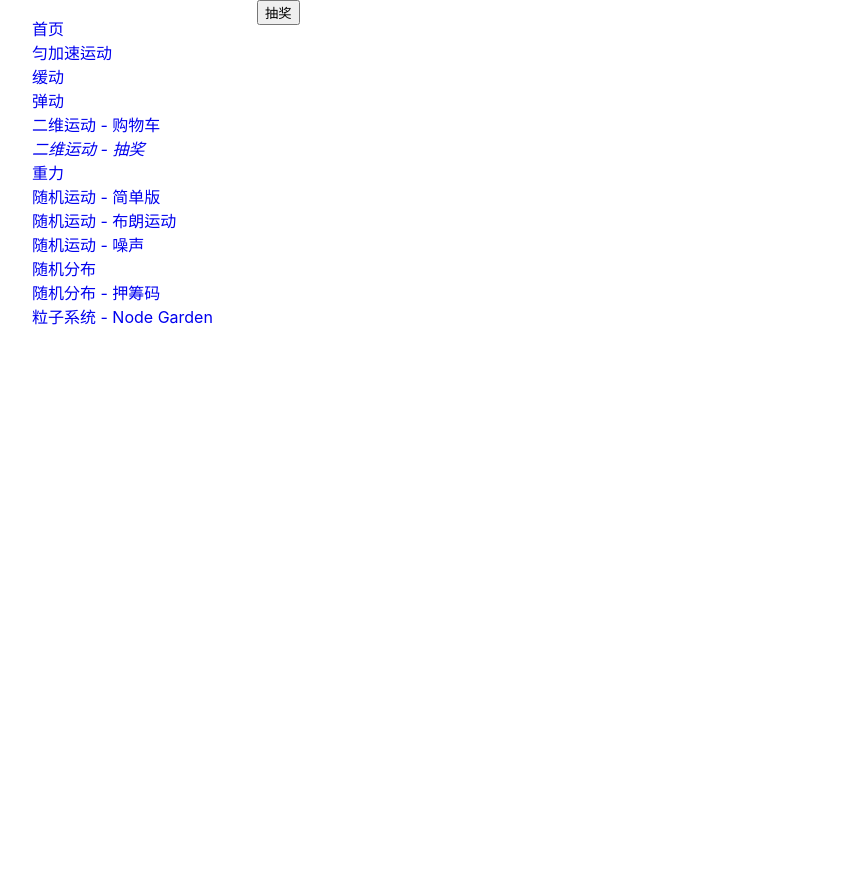
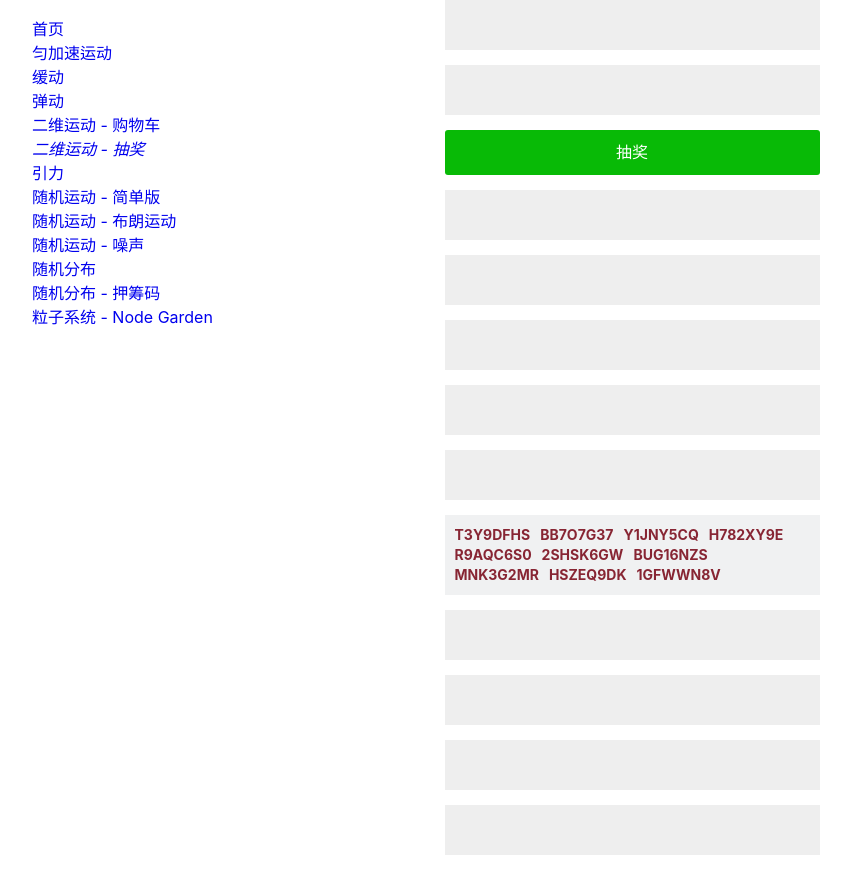
Before and after one commit to samuraime/physical-animations, a React (Create React App) app: page /motion/lottery in a window 1280 px wide. Shown: the whole page, without its empty margins (8-859 px from the left). Before the commit the page ends 800 px from the top, so only its background shows below. Built offline with nearby package versions, Linux system fonts and the light colour scheme.

Commit message:
add lottery demo

```diff
--- a/package.json
+++ b/package.json
@@ -3,6 +3,7 @@
   "version": "0.1.0",
   "private": true,
   "dependencies": {
+    "immutability-helper": "^3.0.0",
     "react": "^16.8.6",
     "react-dom": "^16.8.6",
     "react-router-dom": "^5.0.0",
--- a/src/App.js
+++ b/src/App.js
@@ -48,7 +48,7 @@ const routes = [
   {
     path: '/gravity',
     component: fullScreen(Gravity),
-    name: '重力',
+    name: '引力',
   },
   {
     path: '/random-motion/simple',
--- a/src/components/Navigation.js
+++ b/src/components/Navigation.js
@@ -6,7 +6,7 @@ function Navigation({ routes }) {
   return (
     <ul className={s.root}>
       {routes.map(({ path, name }) => (
-        <li>
+        <li key={path}>
           <NavLink exact to={path} className={s.link} activeClassName={s.activeLink}>
             {name}
           </NavLink>
--- a/src/pages/motion/Animation.js
+++ b/src/pages/motion/Animation.js
@@ -20,16 +20,17 @@ export default class Animation {
       const vs = 0.008 * scaleSign;
       let s = start;
 
-      const nextTick = () => {
+      const update = () => {
         if (abs(s - start) > abs(ds)) {
           resolve();
-        } else {
+          return;
+        }
+
         s += vs;
         this.node.style.transform = `scale3d(${s}, ${s}, 1)`;
-          requestAnimationFrame(nextTick);
-        }
+        requestAnimationFrame(update);
       };
-      nextTick();
+      update();
     });
   }
 
@@ -50,20 +51,21 @@ export default class Animation {
       let x = 0;
       let y = 0;
       let vy = 0;
-      const nextTick = () => {
+      const update = () => {
         if (abs(x) > abs(dx) || abs(y) > abs(dy)) {
           resolve();
-        } else {
+          return;
+        }
+
         x += vx;
         vy += ay;
         y += vy;
         const ratio = 1 - abs(y / dy);
         this.node.style.transform = `translate3d(${x}px, ${y}px, 0) scale3d(${ratio}, ${ratio}, 1)`;
         this.node.style.opacity = ratio + 0.1; // 加个值，不让透明度消失太快
-          requestAnimationFrame(nextTick);
-        }
+        requestAnimationFrame(update);
       };
-      nextTick();
+      update();
     });
   }
 }
--- a/src/pages/motion/Lottery.js
+++ b/src/pages/motion/Lottery.js
@@ -1,6 +1,13 @@
-import React, { useState, useRef, useEffect } from 'react';
+import React, { createRef, useState, useRef, useEffect } from 'react';
+import update from 'immutability-helper';
 import Animation from './Animation';
 import s from './Lottery.module.css';
+
+function Placeholder() {
+  return (
+    <div className={s.placeholder} />
+  );
+}
 
 const animate = async (ele, dx, dy) => {
   const animation = new Animation(ele);
@@ -11,14 +18,29 @@ const animate = async (ele, dx, dy) => {
   await animation.cast(dx, dy);
 };
 
+const getLotteryItem = () => ({
+  id: Math.random().toString(36).toUpperCase().slice(2, 10),
+  animation: false,
+  ref: createRef(),
+});
+
+const initList = Array.from({ length: 10 }, getLotteryItem);
+
 export default function Lottery() {
-  const containerRef = useRef(null);
-  const [list, setList] = useState([]);
+  const rootRef = useRef(null);
+  const luckyNumberRef = useRef(null);
+  const [list, setList] = useState(initList);
+  const [isAnimating, setAnimationStatus] = useState(false);
+
   const handleClick = () => {
+    if (isAnimating) {
+      return;
+    }
+
     setList([
       ...list,
       {
-        id: Math.random().toString(36).toUpperCase(),
+        ...getLotteryItem(),
         animation: true,
       },
     ]);
@@ -27,52 +49,68 @@ export default function Lottery() {
   useEffect(() => {
     const lottery = list.find(({ animation }) => animation);
 
-    if (!lottery) {
+    if (!lottery || isAnimating) {
       return;
     }
 
-    const scrollTop = document.body.scrollTop;
+    const root = rootRef.current;
+    const luckyNumber = luckyNumberRef.current;
+    const plainNumber = lottery.ref.current;
     const viewHeight = window.innerHeight;
-    const viewWidth = containerRef.current.clientWidth;
-    const number = this[`lucyNumber${lottery.id}`];
-    const plainNumber = this[`plainNumber${lottery.id}`];
-    const { top: rootTop } = this.root.getBoundingClientRect();
+    const { clientWidth: viewWidth } = document.body;
+    const { top: rootTop } = root.getBoundingClientRect();
     const { width, height, left, top } = plainNumber.getBoundingClientRect();
     const dy = top + height / 2 - viewHeight / 2;
     const dx = left + width / 2 - viewWidth / 2;
 
-    number.style.top = `${scrollTop + viewHeight / 2 - (rootTop + scrollTop)}px`;
-    animate(number, dx, dy).then(() => {
-      // TODO list is new list?
-      setList();
+    luckyNumber.style.top = `${viewHeight / 2 - rootTop}px`;
+    luckyNumber.style.visibility = 'visible';
+    setAnimationStatus(true);
+    animate(luckyNumber, dx, dy).then(() => {
+      const index = list.findIndex(({ animation }) => animation);
+      setList(update(list, {
+        [index]: {
+          animation: {
+            $set: false,
+          },
+        },
+      }));
+      setAnimationStatus(false);
     });
-  });
+  }, [list, isAnimating]);
+
+  const luckyNumber = list.find(({ animation }) => animation) || null;
 
   return (
-    <div className={s.root} ref={containerRef}>
-      <div className={s.placeholder} />
-      {list.filter(({ animation }) => animation).map(item => (
-        <div
-          // ref={(node) => { this[`lucyNumber${item.luckyNumber}`] = node; }}
-          className={s.luckyNumber}
-        >
-          {item.id}
+    <div className={s.root} ref={rootRef}>
+      <Placeholder />
+      <Placeholder />
+      {luckyNumber && (
+        <div ref={luckyNumberRef} className={s.luckyNumber}>
+          {luckyNumber.id}
         </div>
-      ))}
+      )}
       <button className={s.lottery} onClick={handleClick}>抽奖</button>
-      <div className={s.placeholder} />
-      <div className={s.placeholder} />
+      <Placeholder />
+      <Placeholder />
+      <Placeholder />
+      <Placeholder />
+      <Placeholder />
       <div className={s.records}>
-        {list.map(item => (
+        {list.map((item, i) => (
           <span
             key={item.id}
-            ref={(node) => { this[`plainNumber${item.id}`] = node; }}
+            ref={list[i].ref}
             className={s.number}
           >
             {item.id}
           </span>
         ))}
       </div>
+      <Placeholder />
+      <Placeholder />
+      <Placeholder />
+      <Placeholder />
     </div>
   );
 }
--- a/src/pages/motion/Lottery.module.css
+++ b/src/pages/motion/Lottery.module.css
@@ -1,88 +1,65 @@
 .root {
-  position:relative;
-  width: 750px;
+  position: relative;
+  width: 375px;
   margin: auto;
 }
-.root .luckyNumber {
-  position:absolute;
-  width:550px;
-  height:120px;
-  margin-top:-60px;
-  margin-left:-275px;
-  left:50%;
-  z-index:1;
-  font-size:36px;
-  font-weight:300;
-  color:#fff;
-  padding-top:4px;
-  padding-left:280px;
-  box-sizing:border-box;
-  line-height:120px;
-  background:url(https://cdn01.weipaitang.com/static/2017072070234cc0-73bf-43e4-b6d8-5ec54a95be75-W550H120) no-repeat center/cover;
+
+.placeholder {
+  height: 50px;
+  background: #eee;
+  margin-bottom: 15px;
 }
-.root .main {
-  padding:20px 0 20px 30px;
-  background:#fff;
+
+.luckyNumber {
+  position: absolute;
+  width: 275px;
+  height: 60px;
+  line-height: 60px;
+  margin-top: -15px;
+  margin-left: -137.5px;
+  left: 50%;
+  z-index: 1;
+  font-size: 18px;
+  font-weight: 300;
+  color: #fff;
+  padding-top: 2px;
+  padding-left: 140px;
+  box-sizing: border-box;
+  background: url(../../images/number.png) no-repeat center/cover;
+  visibility: hidden;
 }
-.root .main > * {
-  padding-right:30px;
+
+.lottery {
+  width: 100%;
+  height: 45px;
+  padding: 0;
+  line-height: 45px;
+  background: #08ba06;
+  border-radius: 3px;
+  font-size: 16px;
+  text-align: center;
+  color: #fff;
+  border: none;
+  outline: none;
+  margin-bottom: 15px;
 }
-.root .main .lotteryWrapper {
-  margin-bottom:25px;
+
+.records {
+  position: relative;
+  width: 100%;
+  padding: 10px;
+  margin-bottom: 15px;
+  background: #f0f1f2;
+  box-sizing: border-box;
 }
-.root .main .lotteryWrapper .lottery {
-  width:690px;
-  height:87px;
-  padding:0;
-  line-height:87px;
-  background:#08ba06;
-  border-radius:5px;
-  font-size:32px;
-  text-align:center;
-  color:#fff;
-  border:none;
-  outline:none;
+
+.number {
+  height: 20px;
+  line-height: 20px;
+  font-size: 14px;
+  color: #872533;
+  font-weight: bold;
+  margin-right: 10px;
+  display: inline-block;
+  vertical-align: top;
 }
-.root .main .lotteryWrapper .lottery.lotteryDisabled {
-  background:#ccc;
-}
-.root .main .lotteryWrapper .lottery .rest {
-  font-size:22px;
-}
-.root .main .lotteryRecord {
-  position:relative;
-  width:660px;
-  padding:15px;
-  margin-bottom:25px;
-  background:#f0f1f2;
-}
-.root .main .lotteryRecord .title {
-  display:flex;
-  justify-content:space-between;
-  font-size:24px;
-  color:#a5a5a5;
-  font-weight:bold;
-}
-.root .main .lotteryRecord .container {
-  padding-top:10px;
-  overflow:hidden;
-  transition:height .25s ease;
-}
-.root .main .lotteryRecord .container .number {
-  height:40px;
-  line-height:40px;
-  font-size:24px;
-  color:#872533;
-  font-weight:bold;
-  margin-right:25px;
-  display:inline-block;
-  vertical-align:top;
-}
-.root .main .lotteryRecord .container .action {
-  position:absolute;
-  height: 40px;
-  line-height: 40px;
-  right: 15px;
-  bottom:15px;
-  color:#a5a5a5;
-}
--- a/src/pages/motion/Shopping.js
+++ b/src/pages/motion/Shopping.js
@@ -1,6 +1,12 @@
 import React, { memo, useRef } from 'react';
 import Vector from '../../utils/Vector';
 import s from './Shopping.module.css';
+
+function Placeholder() {
+  return (
+    <div className={s.placeholder} />
+  );
+}
 
 /**
  * @param {HTMLElement} element
@@ -23,10 +29,6 @@ function jumpToCart(element, source, target) {
   };
 
   const animate = () => {
-    if (p.x > target.x && p.y > target.y) {
-      return;
-    }
-
     if (p.x > target.x && p.y > target.y) {
       return;
     }
@@ -64,10 +66,10 @@ function Shopping() {
     <div className={s.root}>
       <div>
         <div ref={itemRef} className={s.item} />
-        <div className={s.placeholder} />
-        <div className={s.placeholder} />
-        <div className={s.placeholder} />
-        <div className={s.placeholder} />
+        <Placeholder />
+        <Placeholder />
+        <Placeholder />
+        <Placeholder />
         <button
           ref={buyRef}
           className={s.buy}
@@ -75,11 +77,10 @@ function Shopping() {
         >
           加入购物车
         </button>
-        <div className={s.placeholder} />
-        <div className={s.placeholder} />
-        <div className={s.placeholder} />
-        <div className={s.placeholder} />
-        <div className={s.placeholder} />
+        <Placeholder />
+        <Placeholder />
+        <Placeholder />
+        <Placeholder />
       </div>
       <div className={s.sidebar}>
         <div ref={cartRef} className={s.shoppingCart}>
```
Also changed, not shown: src/images/number.png (added), 1 other file (tests, documents, lock files or other folders). Lines whose indentation alone changed are shown as unchanged.
